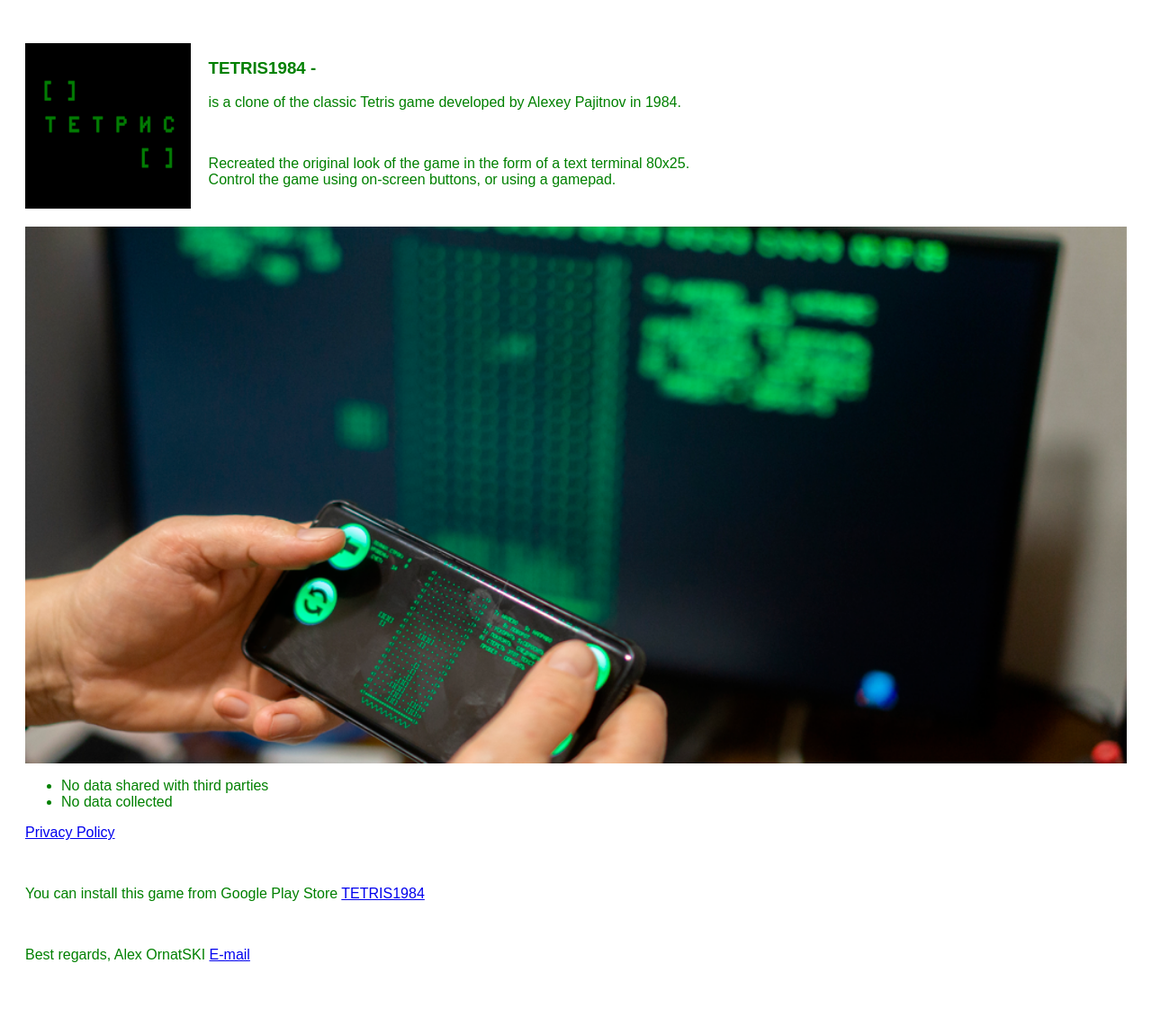
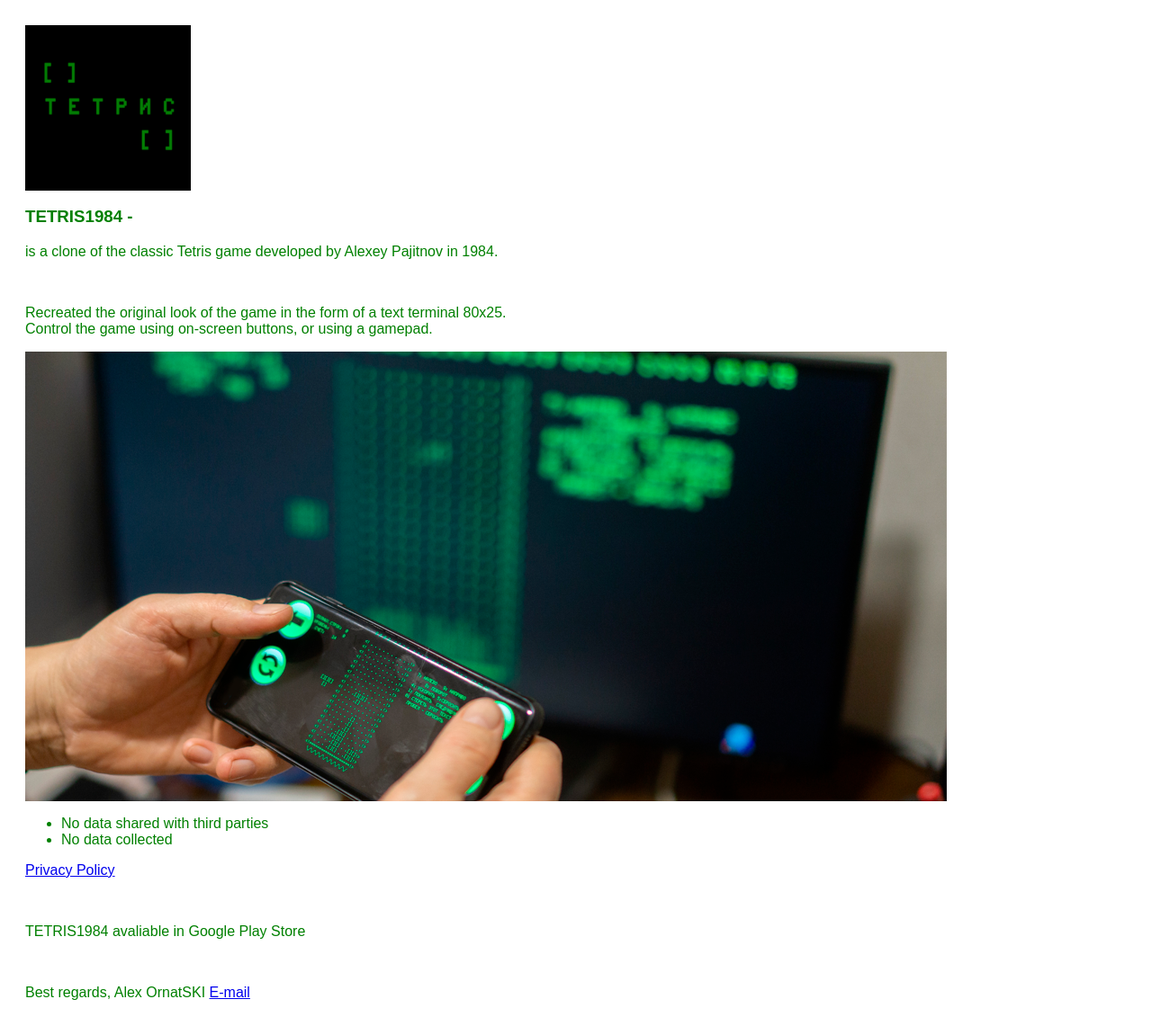
Before and after one commit to OrnatSKI/tetris1984, a plain HTML site: page index.html in a window 1280 px wide. Shown: the whole page at 90% size. Before the commit the page ends 1099 px from the top, so only its background shows below. Drawn offline with Linux system fonts and the light colour scheme; a web font is replaced by a local one.

Commit message:
Add files via upload

```diff
--- a/index.html
+++ b/index.html
@@ -19,17 +19,17 @@
  </style>
  </head>
 <body>
-<p><span><img src="tetris1984_512.png" alt="Logo" width = "15%" class="leftimg"/><br><h3> TETRIS1984 -</h3>is a clone of the classic Tetris game developed by Alexey Pajitnov in 1984.</span></p>
+<p><img src="tetris1984_512.png" alt="Logo" width = "15%"/><br><h3 > TETRIS1984 -</h3>is a clone of the classic Tetris game developed by Alexey Pajitnov in 1984.</p>
 <br>
 <p>Recreated the original look of the game in the form of a text terminal 80x25.<br>Control the game using on-screen buttons, or using a gamepad.</p>
-<p><img src="Tetris1984_Cover.png" alt="Game Process" width = "100%" /></p>
+<p><img src="Tetris1984_Cover.png" alt="Game Process"/></p>
 <ul>
 <li>No data shared with third parties</li>
 <li>No data collected</li>
 </ul>
 <p><a href="privacy_policy.html" target="_blank" rel="noopener">Privacy Policy</a></p>
 <br>
-<p>You can install this game from Google Play Store <a href="https://play.google.com/store/apps/details?id=ru.ornatski.tetris1984" target="_blank" rel="noopener">TETRIS1984</a></p>
+<p>TETRIS1984 avaliable in Google Play Store</p>
 <br><p>Best regards, Alex OrnatSKI <a href="mailto:ornatsky_alex@inbox.ru">E-mail</a></p>
 </body>
 </html>
```
